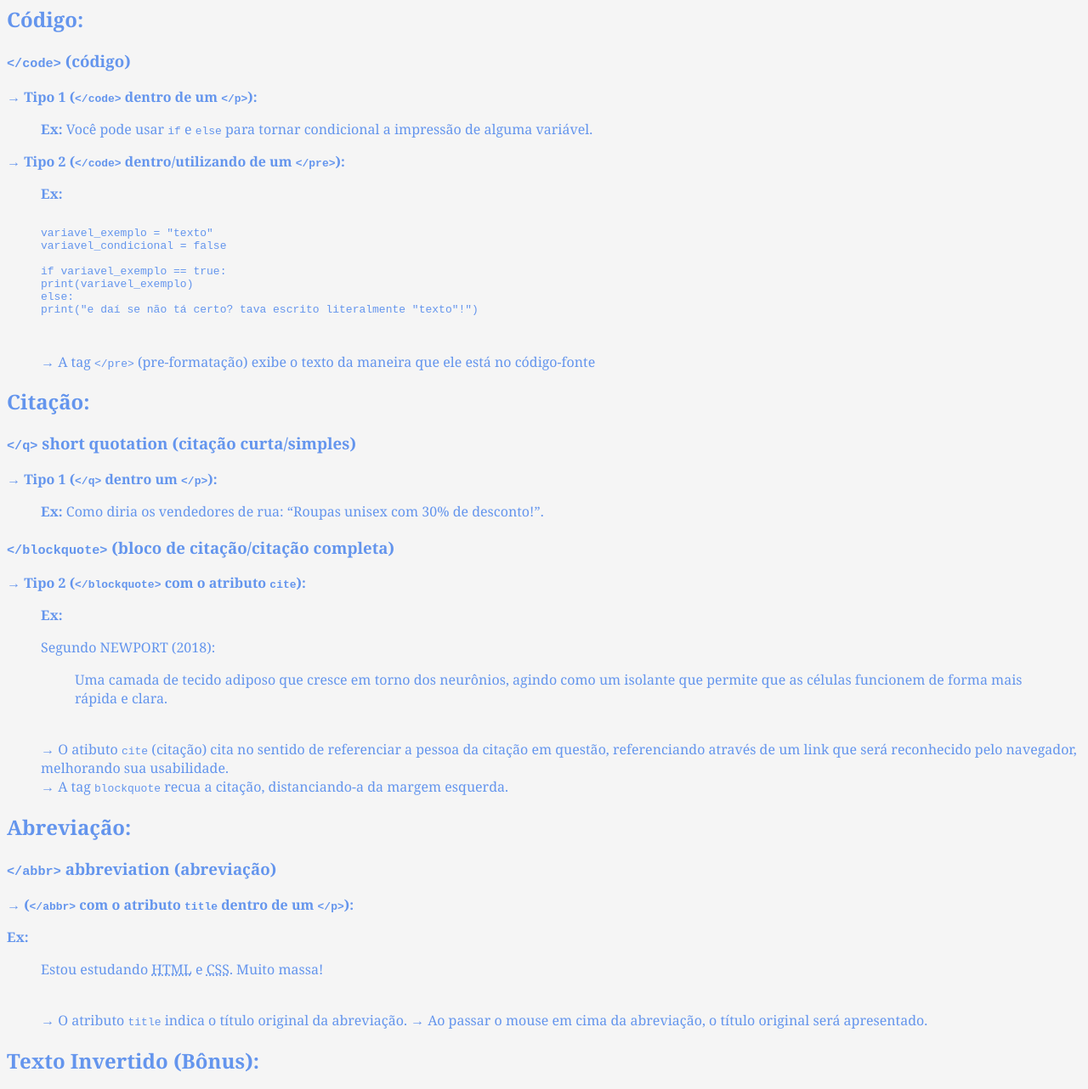
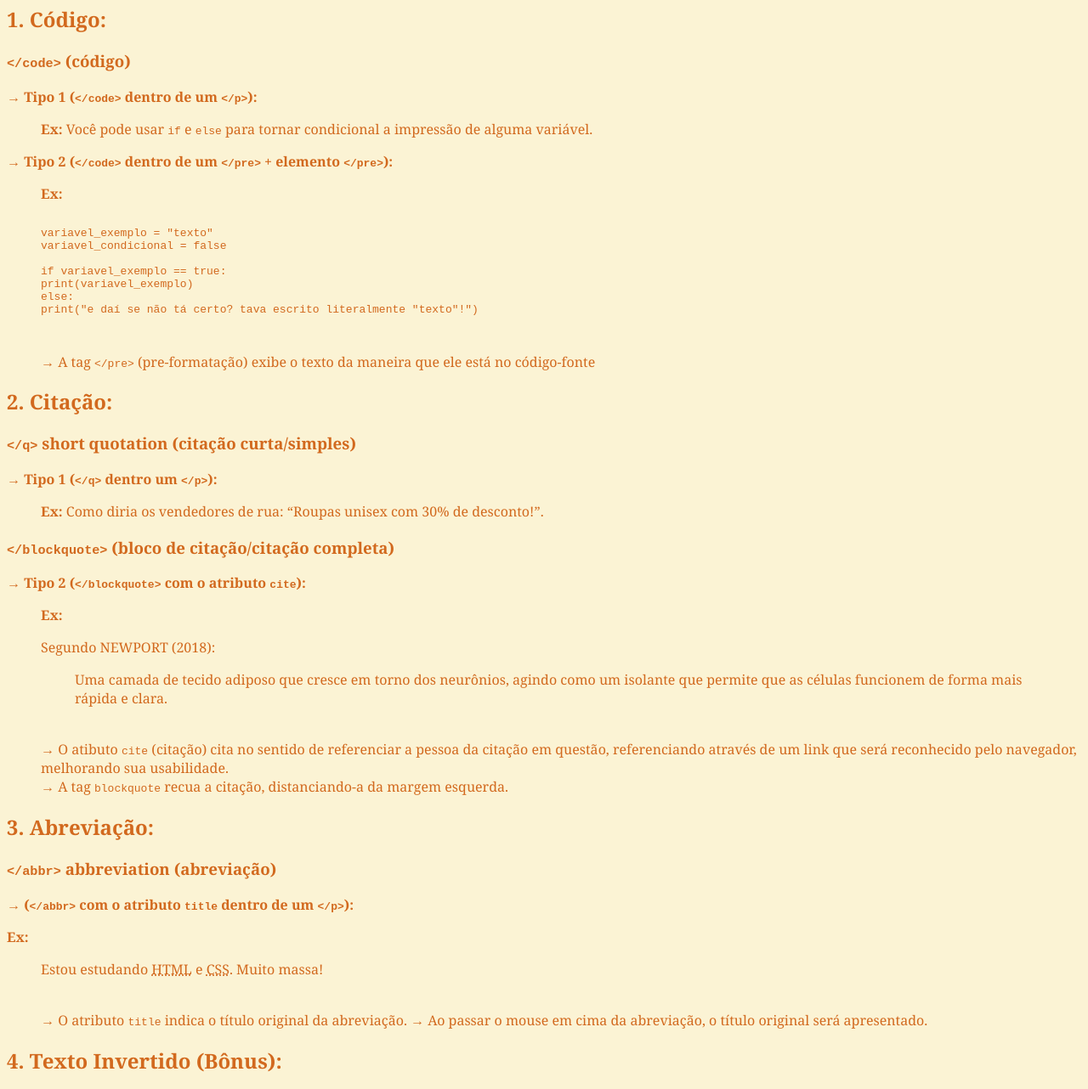
Before and after one commit to victorhugoricarte/other-character-formats, a plain HTML site: page index.html in a window 1280 px wide. Shown: the part 131-1413 px from the top of the page at 85% size. Drawn offline with Linux system fonts and the light colour scheme.

Commit message:
Alteração em folha de estilo e arquivo 'index.html'

```diff
--- a/assets/css/styles.css
+++ b/assets/css/styles.css
@@ -1,6 +1,6 @@
 body {
     font-family:Cambria, Cochin, Georgia, Times, 'Times New Roman', serif;
-    color: cornflowerblue;
-    background-color: whitesmoke;
+    color: chocolate;
+    background-color: rgb(251, 243, 212);
     display: inline-block;
 }
--- a/index.html
+++ b/index.html
@@ -8,7 +8,7 @@
     </head>
     <body>
         <h1>Outras formatações: <em>Códigos, Citações, Abreviações e Substituições Bidirecionais</em></h1>
-        <h2>Código:</h2>
+        <h2>1. Código:</h2>
 
         <h3><code>&lt;/code&gt;</code> (código)</h3>
 
@@ -19,7 +19,7 @@
         </ul>
 
         <p><strong>
-            &rarr; Tipo 2 (<code>&lt;/code&gt;</code> dentro/utilizando de um
+            &rarr; Tipo 2 (<code>&lt;/code&gt;</code> dentro de um <code>&lt;/pre&gt;</code> &plus; elemento
             <code>&lt;/pre&gt;</code>):
         </strong></p>
 
@@ -39,7 +39,7 @@ print("e daí se não tá certo? tava escrito literalmente "texto"!")
             <text>&rarr; A tag <code>&lt;/pre&gt;</code> (pre-formatação) exibe o texto da maneira que ele está no código-fonte</text>
         </ul>
 
-        <h2>Citação:</h2>
+        <h2>2. Citação:</h2>
 
         <h3><code>&lt;/q&gt;</code> short quotation (citação curta/simples)</h3>
 
@@ -63,7 +63,7 @@ print("e daí se não tá certo? tava escrito literalmente "texto"!")
             <text><br>&rarr; A tag <code>blockquote</code> recua a citação, distanciando-a da margem esquerda.</text>
         </ul>
 
-        <h2>Abreviação:</h2>
+        <h2>3. Abreviação:</h2>
         <h3><code>&lt;/abbr&gt;</code> abbreviation (abreviação)</h3>
         <p><strong>&rarr; (<code>&lt;/abbr&gt;</code> com o atributo <code>title</code> dentro de um <code>&lt;/p&gt;</code>):</strong></p>
 
@@ -74,7 +74,7 @@ print("e daí se não tá certo? tava escrito literalmente "texto"!")
         <text>&rarr; Ao passar o mouse em cima da abreviação, o título original será apresentado.</text>
         </ul>
 
-        <h2>Texto Invertido (Bônus):</h2>
+        <h2>4. Texto Invertido (Bônus):</h2>
         <h3><code>&lt;/bdo&gt;</code> bidirectional text override (substituição bidirecional de texto)</h3>
         <p><strong>&rarr; (<code>&lt;/bdo&gt;</code> com o atributo <code>dir</code> dentro de um <code>&lt;/p&gt;</code>):</strong></p>
         <p><strong>Ex:</strong></p>
```
